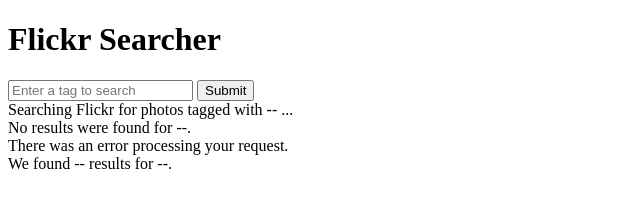
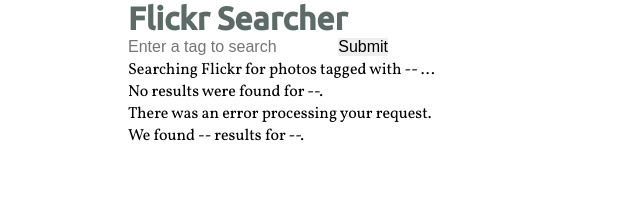
Before and after one commit to sairah814/flickrsearcher, a plain HTML site: page index.html in a window 1280 px wide. Shown: the whole page, without its empty margins (0-640 px from the left). Drawn offline with nearby package versions, Linux system fonts and the light colour scheme; some packages are replaced by stand-ins of ours.

Commit message:
added some styles

```diff
--- a/index.html
+++ b/index.html
@@ -4,11 +4,16 @@
 <head>
     <meta charset="UTF-8">
     <title>Flickr Searcher</title>
+
+    <link href='https://fonts.googleapis.com/css?family=Ubuntu:400,300,500|Vollkorn:400,700' rel='stylesheet' type='text/css'>
+    <link rel="stylesheet" href="style.css">
 </head>
 
 <body>
+    <div class="wrapper">
         <header>
             <h1>Flickr Searcher</h1></header>
+
         <section class="search">
             <input type="text" id="searchterm" placeholder="Enter a tag to search" />
             <button type="submit" id="submit">Submit</button>
@@ -20,6 +25,7 @@
         <section class="results">
 
         </section>
+    </div>
     <script src="https://ajax.googleapis.com/ajax/libs/angularjs/1.3.10/angular.min.js" type="text/javascript"></script>
     <script src="https://code.angularjs.org/1.5.5/angular-messages.min.js" type="text/javascript"></script>
     <script src="app.js"></script>
--- a/style.css
+++ b/style.css
@@ -0,0 +1,73 @@
+/*
+The CSS code gets to executed from top to bottom and left to right
+*/
+
+
+/* CSS reset
+(all the browsers will see the website in the same by setting every tag to 0 (the website will look the same on all browsers))
+*/
+
+* {
+    margin: 0;
+    padding: 0;
+    border: 0;
+    font-size: 100%;
+    /*The box-sizing property is used to tell the browser what the sizing properties (width and height) should include border-box.*/
+    box-sizing: border-box;
+    /*reset Chrome user agent styles*/
+    -webkit-margin-before: 0px;
+    -webkit-margin-after: 0px;
+    -webkit-margin-start: 0px;
+    -webkit-margin-end: 0px;
+    -webkit-padding-before: 0px;
+    -webkit-padding-after: 0px;
+    -webkit-padding-start: 0px;
+    -webkit-padding-end: 0px;
+}
+
+
+/* General styles
+(the styles used everywhere in the page (like the Body) or styles which are used in more than 2 of the modules below (h2, h3, h4, h5, h6, p, a, ul, li))
+*/
+
+body {
+    font-family: 'Vollkorn', serif;
+}
+
+h1 {
+    font-family: 'Ubuntu';
+    color: #5d6b68;
+    font-size: 2rem;
+}
+
+.wrapper {
+    width: 80%;
+    margin-left: auto;
+    margin-right: auto;
+}
+
+img,
+iframe {
+    height: auto;
+    width: 33%;
+}
+
+
+/* Header styles
+(all the styles inside the < header > or < nav > tags)
+*/
+
+
+/* Content styles
+(all the styles inside the < sections > or < aside > tags)
+*/
+
+
+/* Footer styles
+(all the styles inside the < footer > tag)
+*/
+
+
+/* Responsive styles
+(the very last module in the CSS, contains all the media queries and it is dealing with the compatibility with mobiles and tablets)
+*/
```
Lines whose indentation alone changed are shown as unchanged.
